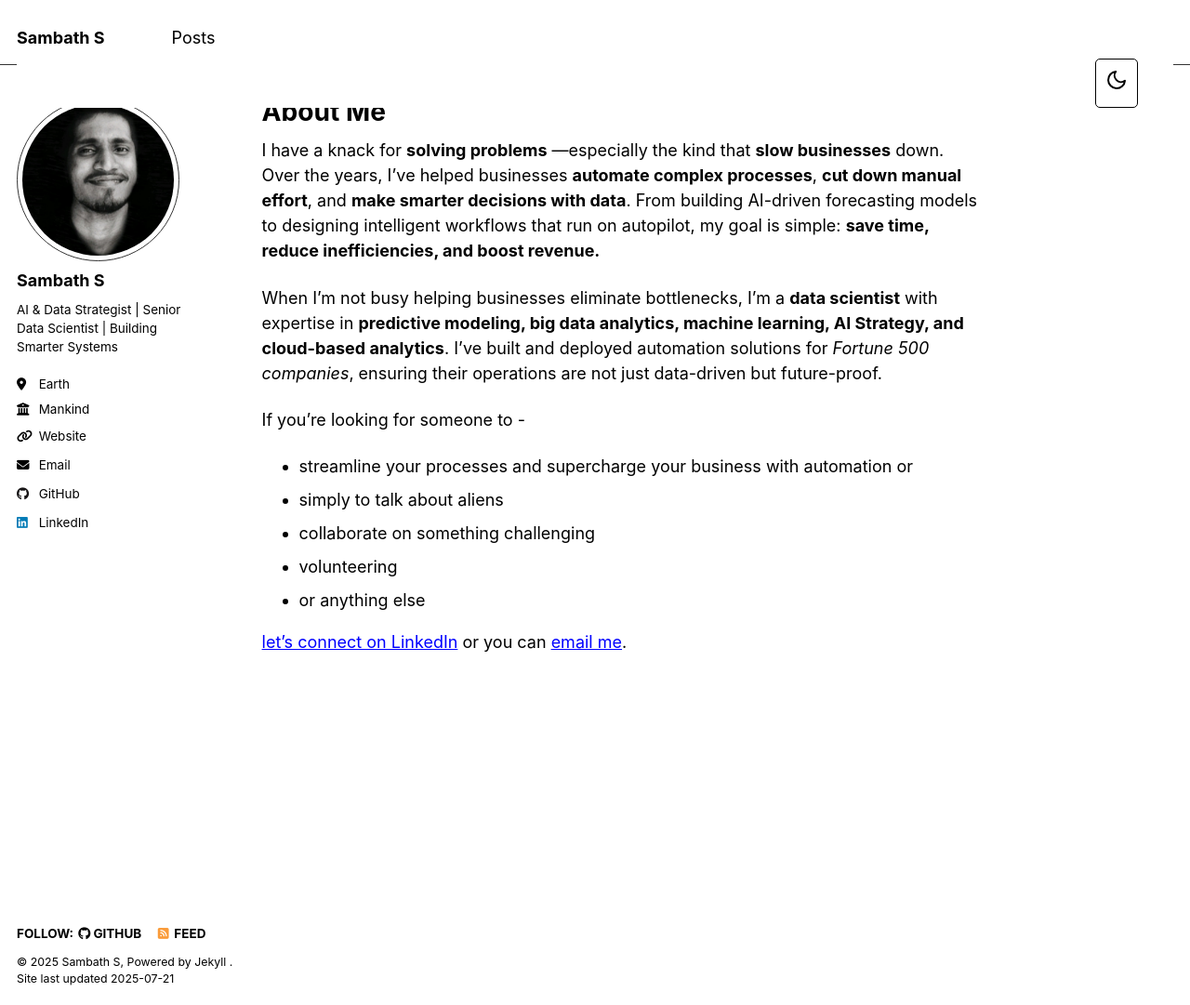
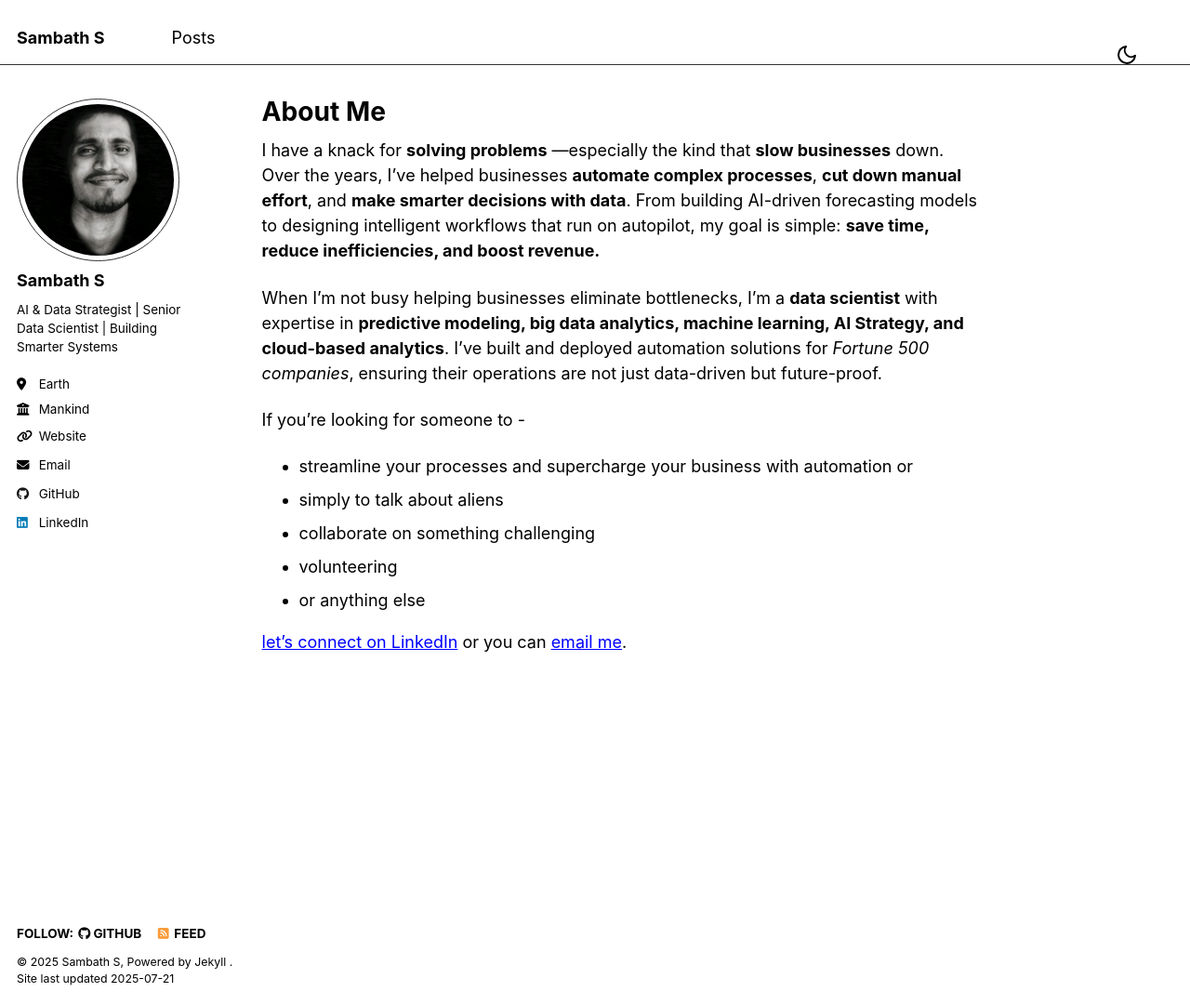
Before and after one commit to sambaths/sambaths-site, a Jekyll site: the page built from _pages/about.md, in a window 1280 px wide and 1081 px high. Shown: the whole window at 93% size. Built offline with Jekyll 4.4.1, drawn with Linux system fonts in a browser that asks for light colours.

Commit message:
Fix theme switcher positioning, animation, and functionality

```diff
--- a/assets/css/main.scss
+++ b/assets/css/main.scss
@@ -44,15 +44,16 @@
 ;
 
 .theme-switcher {
-  display: flex;
-  justify-content: flex-end;
-  align-items: center;
-  margin-right: 20px;
+  position: absolute;
+  right: 20px;
+  top: 20px;
 }
 
-.theme-switcher a {
-  padding: 10px;
-  border: 1px solid;
-  border-radius: 5px;
-  text-decoration: none;
+.theme-toggle {
+  cursor: pointer;
+  transition: all 0.3s ease-in-out;
 }
+
+.theme-toggle:hover {
+  transform: scale(1.1);
+}
--- a/assets/js/_main.js
+++ b/assets/js/_main.js
@@ -74,7 +74,7 @@ $(document).ready(function(){
 
   // Theme switching
   var themes = ["default", "dark", "contrast"];
-  var currentTheme = localStorage.getItem('theme');
+  var currentTheme = localStorage.getItem('theme') || "default";
 
   function setTheme(theme) {
     if (themes.indexOf(theme) > -1) {
```
